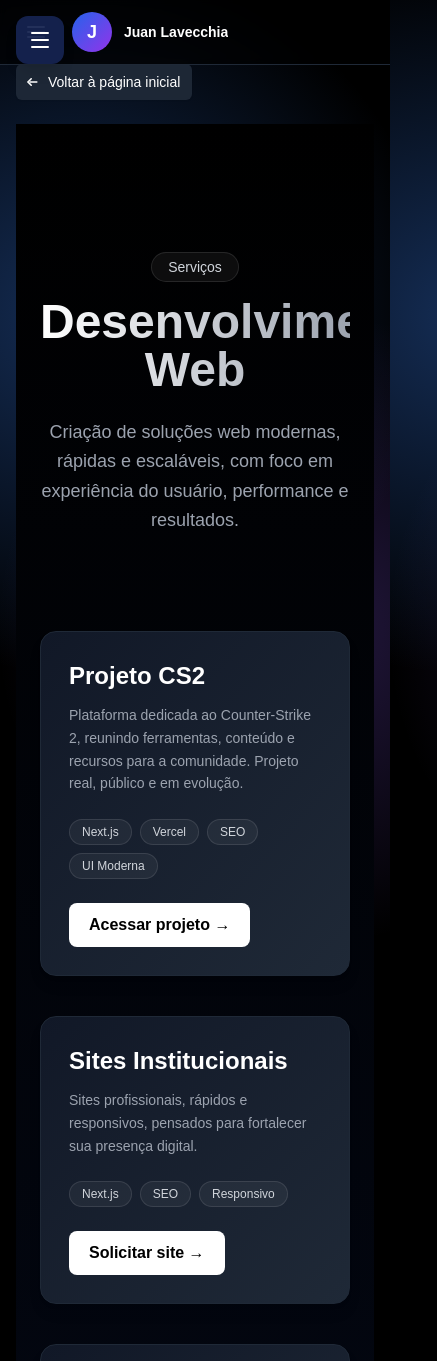
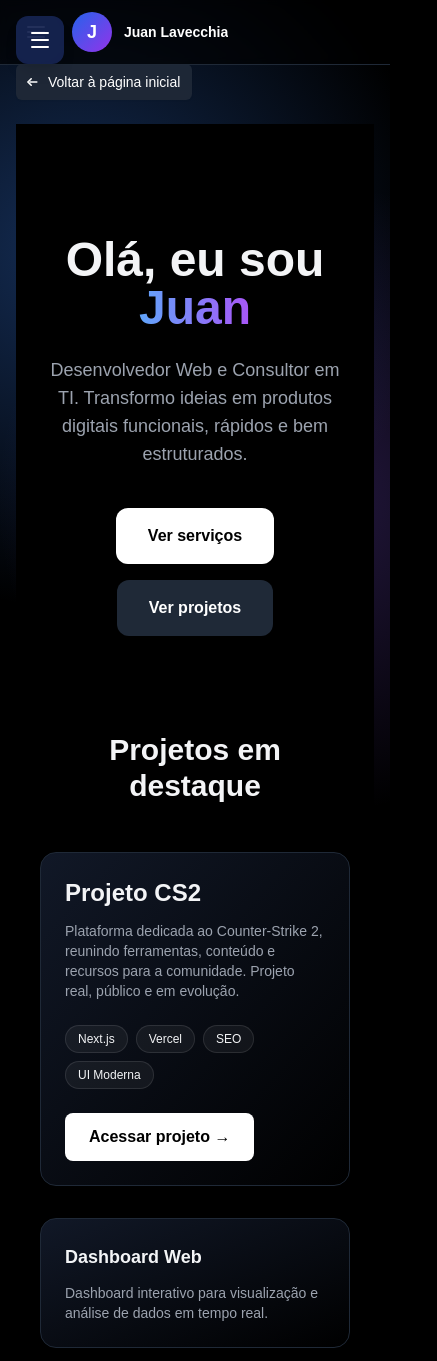
Before and after one commit to Smxke28/Protif-lio, a Next.js app: page /servicos/desenvolvimento-web in a window 390 px wide. Shown: the top 1361 px of the page, 437 px wide, since content can reach past the window. Built offline with nearby package versions, Linux system fonts and the light colour scheme; no server answers.

Commit message:
mensagem clara

```diff
--- a/app/projetos/page.tsx
+++ b/app/projetos/page.tsx
@@ -1,187 +1,96 @@
 'use client';
 
-import { motion } from 'framer-motion';
+import Link from 'next/link';
 
-export default function DesenvolvimentoWebPage() {
+export default function ProjetosPage() {
+  const cardBase =
+    'p-6 rounded-2xl border border-gray-800 bg-gradient-to-br from-gray-900 to-black shadow-lg transition-all duration-300 hover:-translate-y-1 hover:shadow-xl';
+
   return (
-    <section
-      className="min-h-screen pt-32 pb-24 px-6
-      bg-gradient-to-b from-black via-gray-950 to-black
-      text-gray-100"
-    >
-      {/* HERO */}
-      <motion.header
-        initial={{ opacity: 0, y: 30 }}
-        animate={{ opacity: 1, y: 0 }}
-        transition={{ duration: 0.5 }}
-        className="max-w-4xl mx-auto text-center mb-24"
-      >
-        <span className="inline-block mb-4 px-4 py-1 rounded-full text-sm
-          bg-white/5 border border-white/10 text-gray-300">
-          Serviços
-        </span>
-
-        <h1
-          className="text-5xl md:text-6xl font-extrabold mb-6
-          bg-gradient-to-r from-white via-gray-300 to-gray-400
-          bg-clip-text text-transparent"
-        >
-          Desenvolvimento Web
+    <div className="min-h-screen bg-black text-gray-100">
+      {/* ================= HERO ================= */}
+      <header className="pt-28 pb-24 px-6 text-center">
+        <h1 className="text-5xl md:text-6xl font-extrabold mb-6">
+          Meus Projetos
         </h1>
 
-        <p className="text-lg text-gray-400 leading-relaxed">
-          Aplicações web modernas, rápidas e escaláveis, criadas para
-          gerar resultados reais, melhorar a experiência do usuário
-          e sustentar o crescimento do seu negócio.
+        <p className="text-gray-400 max-w-2xl mx-auto mb-10 text-lg">
+          Aqui estão alguns projetos em que trabalhei. Clique no card do CS2 para ver o projeto real.
         </p>
-      </motion.header>
+      </header>
 
-      {/* SERVIÇOS */}
-      <div className="max-w-7xl mx-auto grid gap-12 sm:grid-cols-2 lg:grid-cols-3">
-        {servicos.map((servico, index) => (
-          <Servico key={index} {...servico} index={index} />
-        ))}
-      </div>
+      {/* ================= PROJETOS ================= */}
+      <main className="max-w-6xl mx-auto px-6">
+        <section className="mb-28">
+          <div className="grid md:grid-cols-3 gap-8">
+            {/* 🔥 PROJETO REAL - CS2 */}
+            <a
+              href="https://sitecs2.vercel.app/"
+              target="_blank"
+              rel="noopener noreferrer"
+              className={`${cardBase} md:col-span-1`}
+            >
+              <h3 className="text-2xl font-semibold mb-3">
+                Projeto CS2
+              </h3>
 
-      {/* CTA FINAL */}
-      <motion.div
-        initial={{ opacity: 0, y: 20 }}
-        whileInView={{ opacity: 1, y: 0 }}
-        viewport={{ once: true }}
-        transition={{ duration: 0.4 }}
-        className="mt-32 text-center"
-      >
-        <h2 className="text-3xl md:text-4xl font-bold mb-6">
-          Pronto para tirar sua ideia do papel?
-        </h2>
+              <p className="text-gray-400 text-sm mb-6">
+                Plataforma dedicada ao Counter-Strike 2, reunindo ferramentas,
+                conteúdo e recursos para a comunidade.
+              </p>
 
-        <p className="text-gray-400 mb-10 max-w-xl mx-auto">
-          Vamos conversar sobre seu projeto e encontrar a melhor solução
-          para o seu objetivo.
-        </p>
+              <div className="flex flex-wrap gap-2 mb-6">
+                <span className="tag">Next.js</span>
+                <span className="tag">Vercel</span>
+                <span className="tag">SEO</span>
+                <span className="tag">UI Moderna</span>
+              </div>
 
-        <a
-          href="/contato"
-          className="inline-flex items-center gap-2
-          px-10 py-4 rounded-xl font-semibold text-lg
-          bg-white text-black hover:bg-gray-200
-          transition shadow-lg"
-        >
-          Entrar em contato →
-        </a>
-      </motion.div>
-    </section>
+              <span className="inline-block px-6 py-3 rounded-lg bg-white text-black font-semibold">
+                Acessar projeto →
+              </span>
+            </a>
+
+            {/* Projeto genérico 1 */}
+            <article className={cardBase}>
+              <h3 className="text-lg font-semibold mb-3">
+                Projeto 2
+              </h3>
+
+              <p className="text-gray-400 text-sm">
+                Descrição do projeto 2. Em breve mais detalhes aqui.
+              </p>
+            </article>
+
+            {/* Projeto genérico 2 */}
+            <article className={cardBase}>
+              <h3 className="text-lg font-semibold mb-3">
+                Projeto 3
+              </h3>
+
+              <p className="text-gray-400 text-sm">
+                Descrição do projeto 3. Em breve mais detalhes aqui.
+              </p>
+            </article>
+          </div>
+        </section>
+      </main>
+
+      {/* ================= FOOTER ================= */}
+      <footer className="py-6 text-center text-sm bg-gray-900 text-gray-400">
+        © {new Date().getFullYear()} Juan • Desenvolvedor Web & Consultor em TI
+      </footer>
+
+      {/* TAG STYLE */}
+      <style jsx>{`
+        .tag {
+          padding: 0.25rem 0.75rem;
+          font-size: 0.75rem;
+          border-radius: 999px;
+          background: rgba(255,255,255,0.05);
+          border: 1px solid rgba(255,255,255,0.1);
+        }
+      `}</style>
+    </div>
   );
 }
-
-/* ================= CARD ================= */
-
-function Servico({
-  titulo,
-  descricao,
-  tecnologias,
-  icone,
-  destaque,
-  index,
-}: any) {
-  return (
-    <motion.article
-      initial={{ opacity: 0, y: 30 }}
-      whileInView={{ opacity: 1, y: 0 }}
-      viewport={{ once: true }}
-      transition={{ delay: index * 0.08 }}
-      className="group relative rounded-2xl p-8
-      bg-gradient-to-br from-gray-900 to-gray-800
-      border border-gray-800
-      shadow-lg hover:shadow-2xl
-      transition-all duration-300
-      hover:-translate-y-2"
-    >
-      {/* DESTAQUE */}
-      {destaque && (
-        <span className="absolute top-4 right-4 px-3 py-1 rounded-full text-xs font-semibold
-          bg-blue-500/10 text-blue-400 border border-blue-500/20">
-          {destaque}
-        </span>
-      )}
-
-      {/* ÍCONE */}
-      <div className="text-4xl mb-6">{icone}</div>
-
-      <h3 className="text-2xl font-semibold mb-4 text-white">
-        {titulo}
-      </h3>
-
-      <p className="text-sm text-gray-400 leading-relaxed mb-8">
-        {descricao}
-      </p>
-
-      {/* TAGS */}
-      <div className="flex flex-wrap gap-2">
-        {tecnologias.map((tech: string) => (
-          <span
-            key={tech}
-            className="px-3 py-1 text-xs rounded-full
-            bg-white/5 text-gray-300 border border-white/10"
-          >
-            {tech}
-          </span>
-        ))}
-      </div>
-
-      {/* GLOW */}
-      <div
-        className="absolute inset-0 opacity-0 group-hover:opacity-100
-        bg-white/5 blur-2xl transition pointer-events-none"
-      />
-    </motion.article>
-  );
-}
-
-/* ================= DADOS ================= */
-
-const servicos = [
-  {
-    icone: '💻',
-    titulo: 'Sites Institucionais',
-    descricao:
-      'Sites profissionais, rápidos e responsivos, pensados para fortalecer sua marca e gerar credibilidade.',
-    tecnologias: ['Next.js', 'SEO', 'Responsivo'],
-    destaque: 'Mais procurado',
-  },
-  {
-    icone: '⚙️',
-    titulo: 'Sistemas Web',
-    descricao:
-      'Sistemas sob medida com autenticação, dashboards, permissões e regras de negócio.',
-    tecnologias: ['React', 'APIs', 'Autenticação'],
-  },
-  {
-    icone: '🚀',
-    titulo: 'Landing Pages',
-    descricao:
-      'Páginas focadas em conversão para campanhas, lançamentos e geração de leads.',
-    tecnologias: ['UX', 'Performance', 'Conversão'],
-  },
-  {
-    icone: '🛒',
-    titulo: 'E-commerce',
-    descricao:
-      'Lojas virtuais completas com checkout, integrações de pagamento e painel administrativo.',
-    tecnologias: ['Stripe', 'Checkout', 'Admin'],
-  },
-  {
-    icone: '⚡',
-    titulo: 'Performance & SEO',
-    descricao:
-      'Otimização de velocidade, SEO técnico e melhoria de Core Web Vitals.',
-    tecnologias: ['Lighthouse', 'SEO', 'Performance'],
-  },
-  {
-    icone: '🔧',
-    titulo: 'Manutenção & Evolução',
-    descricao:
-      'Suporte contínuo, melhorias, correções e evolução do seu sistema.',
-    tecnologias: ['Suporte', 'Escalabilidade', 'Código limpo'],
-  },
-];
--- a/app/servicos/desenvolvimento-web/page.tsx
+++ b/app/servicos/desenvolvimento-web/page.tsx
@@ -1,154 +1,192 @@
 'use client';
 
-import { motion } from 'framer-motion';
+import { useState } from 'react';
+import Link from 'next/link';
 
 export default function DesenvolvimentoWebPage() {
-  const servicos = [
-    {
-      titulo: 'Projeto CS2',
-      descricao:
-        'Plataforma dedicada ao Counter-Strike 2, reunindo ferramentas, conteúdo e recursos para a comunidade. Projeto real, público e em evolução.',
-      tecnologias: ['Next.js', 'Vercel', 'SEO', 'UI Moderna'],
-      botao: 'Acessar projeto',
-      link: 'https://sitecs2.vercel.app/',
-    },
-    {
-      titulo: 'Sites Institucionais',
-      descricao:
-        'Sites profissionais, rápidos e responsivos, pensados para fortalecer sua presença digital.',
-      tecnologias: ['Next.js', 'SEO', 'Responsivo'],
-      botao: 'Solicitar site',
-      link: '/contato',
-    },
-    {
-      titulo: 'Sistemas Web',
-      descricao:
-        'Sistemas sob medida com autenticação, dashboards e regras de negócio.',
-      tecnologias: ['React', 'APIs', 'Autenticação'],
-      botao: 'Solicitar sistema',
-      link: '/contato',
-    },
-    {
-      titulo: 'Landing Pages',
-      descricao:
-        'Páginas focadas em conversão para campanhas e geração de leads.',
-      tecnologias: ['UX', 'Performance', 'Conversão'],
-      botao: 'Criar landing page',
-      link: '/contato',
-    },
-    {
-      titulo: 'E-commerce',
-      descricao:
-        'Lojas virtuais completas com checkout e integrações de pagamento.',
-      tecnologias: ['Stripe', 'Checkout', 'Admin'],
-      botao: 'Criar e-commerce',
-      link: '/contato',
-    },
-    {
-      titulo: 'Performance & SEO',
-      descricao:
-        'Otimização de velocidade, SEO técnico e melhoria de experiência.',
-      tecnologias: ['SEO', 'Performance', 'Core Web Vitals'],
-      botao: 'Otimizar site',
-      link: '/contato',
-    },
-    {
-      titulo: 'Manutenção & Evolução',
-      descricao:
-        'Manutenção contínua, melhorias e evolução do seu sistema.',
-      tecnologias: ['Suporte', 'Escalabilidade', 'Código limpo'],
-      botao: 'Contratar suporte',
-      link: '/contato',
-    },
-  ];
+  const [expanded, setExpanded] = useState(false);
+
+  const cardBase =
+    'p-6 rounded-2xl border border-gray-800 bg-gradient-to-br from-gray-900 to-black shadow-lg transition-all duration-300 hover:-translate-y-1 hover:shadow-xl';
 
   return (
-    <section
-      className="min-h-screen pt-32 pb-24 px-6
-      bg-gradient-to-b from-black via-gray-950 to-black
-      text-gray-100"
-    >
-      {/* HEADER */}
-      <motion.header
-        initial={{ opacity: 0, y: 30 }}
-        animate={{ opacity: 1, y: 0 }}
-        transition={{ duration: 0.5 }}
-        className="max-w-4xl mx-auto text-center mb-24"
-      >
-        <span className="inline-block mb-4 px-4 py-1 rounded-full text-sm
-          bg-white/5 border border-white/10 text-gray-300">
-          Serviços
+    <div className="min-h-screen bg-black text-gray-100">
+      {/* ================= HERO ================= */}
+      <header className="pt-28 pb-24 px-6 text-center">
+        <h1 className="text-5xl md:text-6xl font-extrabold mb-6">
+          Olá, eu sou{' '}
+          <span className="bg-clip-text text-transparent bg-gradient-to-r from-blue-400 to-purple-500">
+            Juan
           </span>
-
-        <h1
-          className="text-5xl md:text-6xl font-extrabold mb-6
-          bg-gradient-to-r from-white to-gray-400
-          bg-clip-text text-transparent"
-        >
-          Desenvolvimento Web
         </h1>
 
-        <p className="text-lg text-gray-400 leading-relaxed">
-          Criação de soluções web modernas, rápidas e escaláveis,
-          com foco em experiência do usuário, performance e resultados.
+        <p className="text-gray-400 max-w-2xl mx-auto mb-10 text-lg">
+          Desenvolvedor Web e Consultor em TI. Transformo ideias em produtos digitais
+          funcionais, rápidos e bem estruturados.
         </p>
-      </motion.header>
 
-      {/* GRID */}
-      <div className="max-w-7xl mx-auto grid gap-10 sm:grid-cols-2 lg:grid-cols-3">
-        {servicos.map((servico, index) => (
-          <motion.a
-            key={index}
-            href={servico.link}
-            target={servico.link.startsWith('http') ? '_blank' : undefined}
-            rel={servico.link.startsWith('http') ? 'noopener noreferrer' : undefined}
-            initial={{ opacity: 0, y: 30 }}
-            whileInView={{ opacity: 1, y: 0 }}
-            viewport={{ once: true }}
-            transition={{ delay: index * 0.08 }}
-            className="group relative rounded-2xl p-7
-            bg-gradient-to-br from-gray-900 to-gray-800
-            border border-gray-800
-            shadow-lg hover:shadow-xl
-            transition-all duration-300
-            hover:-translate-y-1"
+        <div className="flex flex-wrap justify-center gap-4">
+          <Link
+            href="/servicos"
+            className="px-8 py-4 rounded-xl bg-white text-black font-semibold hover:bg-gray-200 transition"
           >
-            <h3 className="text-2xl font-semibold mb-3 text-white">
-              {servico.titulo}
+            Ver serviços
+          </Link>
+
+          <Link
+            href="#projetos"
+            className="px-8 py-4 rounded-xl bg-gray-800 text-white font-semibold hover:bg-gray-700 transition"
+          >
+            Ver projetos
+          </Link>
+        </div>
+      </header>
+
+      <main className="max-w-6xl mx-auto px-6">
+        {/* ================= PROJETOS ================= */}
+        <section id="projetos" className="mb-28">
+          <h2 className="text-3xl font-bold text-center mb-12">
+            Projetos em destaque
+          </h2>
+
+          <div className="grid md:grid-cols-3 gap-8">
+            {/* 🔥 PROJETO PRINCIPAL - CS2 */}
+            <a
+              href="https://sitecs2.vercel.app/"
+              target="_blank"
+              rel="noopener noreferrer"
+              className={`${cardBase} md:col-span-2`}
+            >
+              <h3 className="text-2xl font-semibold mb-3">
+                Projeto CS2
               </h3>
 
-            <p className="text-sm text-gray-400 leading-relaxed mb-6">
-              {servico.descricao}
+              <p className="text-gray-400 text-sm mb-6 max-w-xl">
+                Plataforma dedicada ao Counter-Strike 2, reunindo ferramentas,
+                conteúdo e recursos para a comunidade. Projeto real, público e em evolução.
               </p>
 
               <div className="flex flex-wrap gap-2 mb-6">
-              {servico.tecnologias.map((tech) => (
-                <span
-                  key={tech}
-                  className="px-3 py-1 text-xs rounded-full
-                  bg-white/5 text-gray-300 border border-white/10"
-                >
-                  {tech}
-                </span>
-              ))}
+                <span className="tag">Next.js</span>
+                <span className="tag">Vercel</span>
+                <span className="tag">SEO</span>
+                <span className="tag">UI Moderna</span>
               </div>
 
-            <span
-              className="inline-flex items-center gap-2
-              px-5 py-2.5 rounded-lg font-semibold
-              bg-white text-black
-              hover:bg-gray-200 transition"
-            >
-              {servico.botao} →
+              <span className="inline-block px-6 py-3 rounded-lg bg-white text-black font-semibold">
+                Acessar projeto →
               </span>
+            </a>
 
-            <div
-              className="absolute inset-0 opacity-0 group-hover:opacity-100
-              bg-white/5 blur-2xl transition pointer-events-none"
-            />
-          </motion.a>
-        ))}
+            {/* Projeto secundário */}
+            <article className={cardBase}>
+              <h3 className="text-lg font-semibold mb-3">
+                Dashboard Web
+              </h3>
+
+              <p className="text-gray-400 text-sm">
+                Dashboard interativo para visualização e análise de dados em tempo real.
+              </p>
+            </article>
           </div>
         </section>
+
+        {/* ================= SERVIÇOS ================= */}
+        <section className="mb-28">
+          <h2 className="text-3xl font-bold text-center mb-12">
+            Serviços
+          </h2>
+
+          <div className="grid sm:grid-cols-2 lg:grid-cols-3 gap-8">
+            {/* Desenvolvimento Web */}
+            <Link
+              href="/servicos/desenvolvimento-web"
+              className={`${cardBase} block`}
+            >
+              <h3 className="text-xl font-semibold mb-3">
+                💻 Desenvolvimento Web
+              </h3>
+
+              <p className="text-gray-400 text-sm mb-4">
+                Sites, sistemas e landing pages rápidas, escaláveis e bem posicionadas no Google.
+              </p>
+
+              <div className="flex gap-2 flex-wrap">
+                <span className="tag">Next.js</span>
+                <span className="tag">SEO</span>
+                <span className="tag">Performance</span>
+              </div>
+            </Link>
+
+            {/* Consultoria */}
+            <article className={cardBase}>
+              <h3 className="text-xl font-semibold mb-3">
+                🖥️ Consultoria & Montagem
+              </h3>
+
+              <p className="text-gray-400 text-sm">
+                Escolha, montagem e otimização de computadores.
+                {expanded && (
+                  <span className="block mt-2 text-xs text-gray-500">
+                    Compatibilidade, custo-benefício e setups sob medida.
+                  </span>
+                )}
+              </p>
+
+              <div className="mt-6 flex gap-3">
+                <button
+                  onClick={() => setExpanded(!expanded)}
+                  className="px-4 py-2 rounded bg-white text-black font-semibold hover:bg-gray-200 transition"
+                >
+                  {expanded ? 'Ler menos' : 'Ler mais'}
+                </button>
+
+                <Link
+                  href="/servicos/consultoria-hardware"
+                  className="px-4 py-2 rounded bg-purple-600 text-white font-semibold hover:bg-purple-500 transition"
+                >
+                  Ver serviço
+                </Link>
+              </div>
+            </article>
+
+            {/* Suporte */}
+            <Link
+              href="/servicos/montagem-pc"
+              className={`${cardBase} block`}
+            >
+              <h3 className="text-xl font-semibold mb-3">
+                🔧 Manutenção & Suporte
+              </h3>
+
+              <p className="text-gray-400 text-sm mb-4">
+                Suporte técnico contínuo, manutenção preventiva e estabilidade.
+              </p>
+
+              <div className="flex gap-2">
+                <span className="tag">SLA</span>
+                <span className="tag">Backup</span>
+              </div>
+            </Link>
+          </div>
+        </section>
+      </main>
+
+      {/* ================= FOOTER ================= */}
+      <footer className="py-6 text-center text-sm bg-gray-900 text-gray-400">
+        © {new Date().getFullYear()} Juan • Desenvolvedor Web & Consultor em TI
+      </footer>
+
+      {/* TAG STYLE */}
+      <style jsx>{`
+        .tag {
+          padding: 0.25rem 0.75rem;
+          font-size: 0.75rem;
+          border-radius: 999px;
+          background: rgba(255,255,255,0.05);
+          border: 1px solid rgba(255,255,255,0.1);
+        }
+      `}</style>
+    </div>
   );
 }
```
Lines whose indentation alone changed are shown as unchanged.
